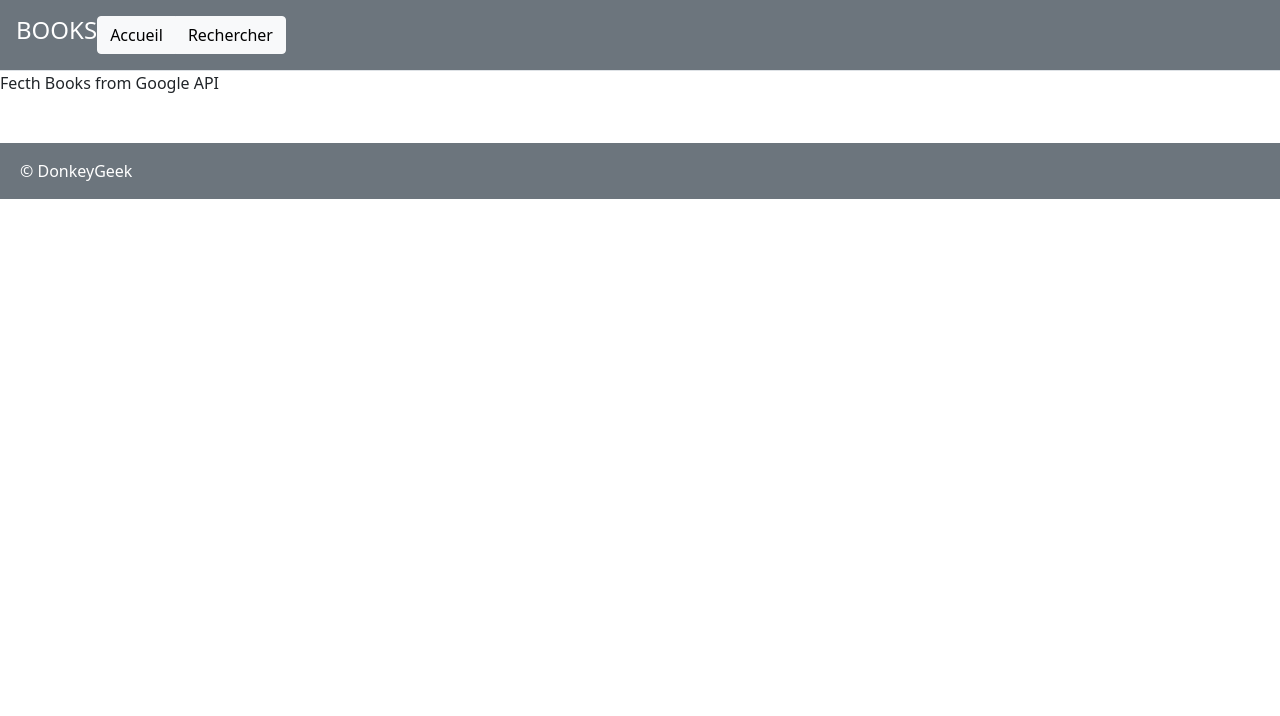
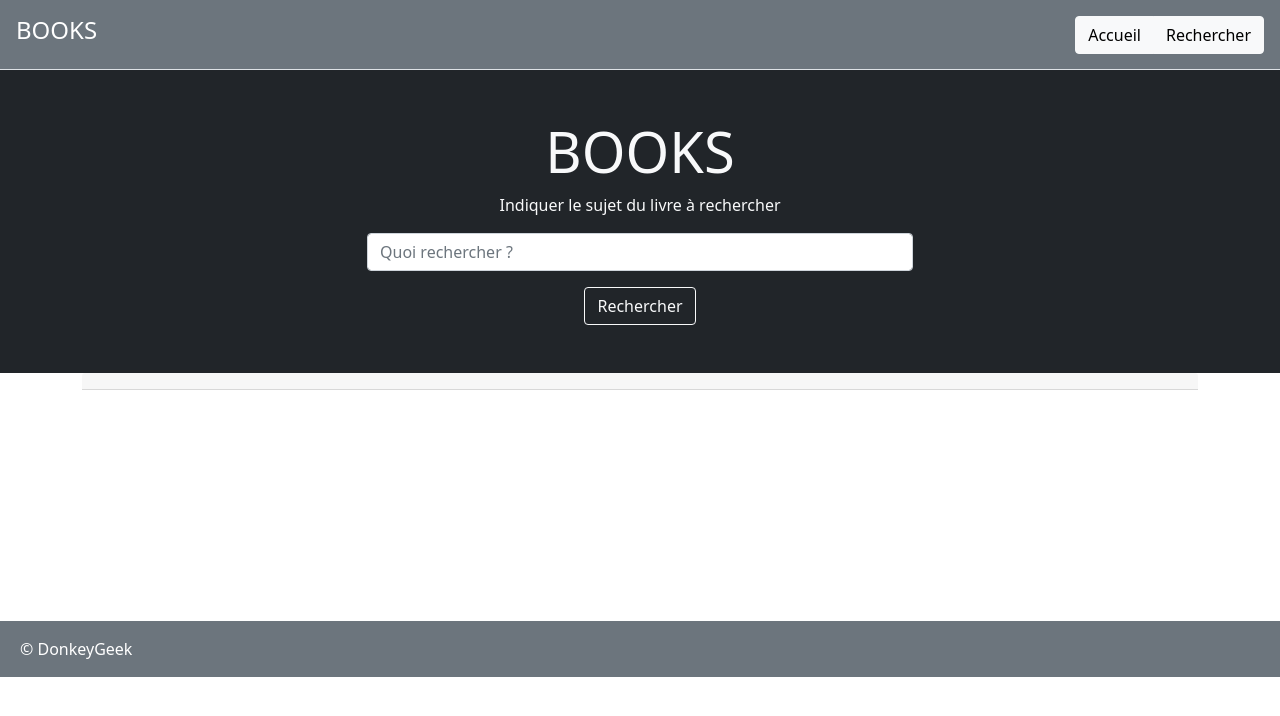
Before and after one commit to gregchapauli/books, a React (Create React App) app: page /search in a window 1280 px wide. Shown: the top 716 px of the page. Built offline with nearby package versions, Linux system fonts and the light colour scheme.

Commit message:
Construction du container SearchBook

```diff
--- a/src/components/NavBar.js
+++ b/src/components/NavBar.js
@@ -11,7 +11,7 @@ const NavBar = () => {
           </a>
         </h4>
 
-        <nav className="btn-group">
+        <nav className="btn-group position-fixed end-0 pe-3">
           <Link to="/" className="btn btn-light">
             Accueil
           </Link>
--- a/src/containers/SearchBook.js
+++ b/src/containers/SearchBook.js
@@ -1,7 +1,51 @@
 import React from "react";
 
 const SearchBook = () => {
-  return <div>Fecth Books from Google API</div>;
+  return (
+    <main role="main">
+      <div className="container-fluid bg-dark text-light p-5">
+        <div className="container text-center">
+          <h1 className="display-4">BOOKS</h1>
+          <p>Indiquer le sujet du livre à rechercher</p>
+
+          <form className="row justify-content-center">
+            <div className="form-group w-50">
+              <input
+                type="text"
+                className="form-control"
+                placeholder="Quoi rechercher ?"
+                required
+              />
+            </div>
+
+            <div className="form-group">
+              <button className="btn btn-outline-light mt-3">Rechercher</button>
+            </div>
+          </form>
+        </div>
+      </div>
+
+      <div className="container" style={{ minHeight: "200px" }}>
+        <div className="accordion">
+          <div className="card-mb-2">
+            <div className="card-header"></div>
+            <div className="collapse" data-parent="accordion">
+              <div className="card-body">
+                {/*
+                        Image
+                        Titre
+                        Auteur
+                        Descriptiojn
+                        Btn plus d'infos
+                        Btn Enregistrer
+                        */}
+              </div>
+            </div>
+          </div>
+        </div>
+      </div>
+    </main>
+  );
 };
 
 export default SearchBook;
```
